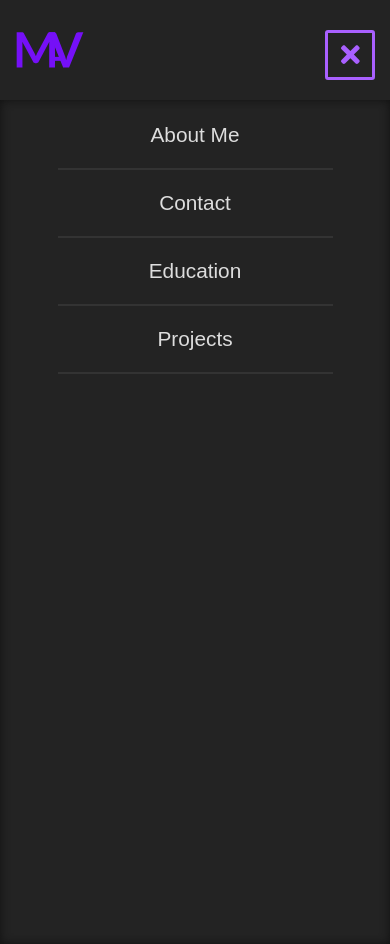
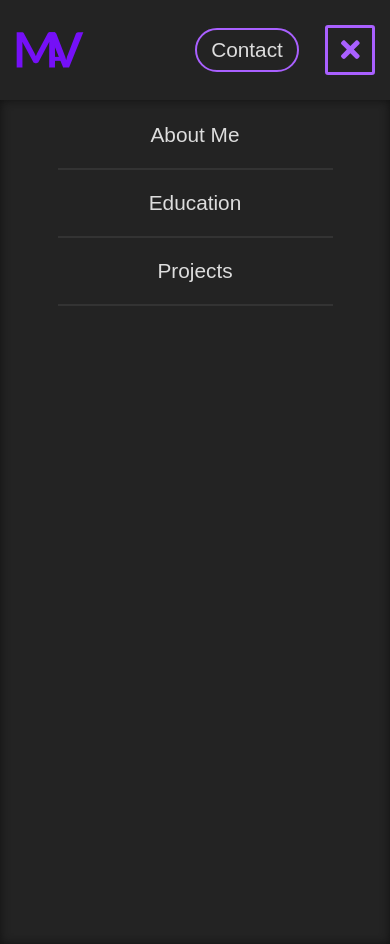
Before and after one commit to matthewvero/mattverocv, a React (Create React App) app: page / in a window 390 px wide. Both pictures are taken after a click on the element 350 px from the left and 55 px from the top of the page. Built offline with nearby package versions, Linux system fonts and the light colour scheme.

Commit message:
added contacts bar

```diff
--- a/src/App.js
+++ b/src/App.js
@@ -9,9 +9,10 @@ import { ThemeProvider } from 'styled-components';
 import {themeLight} from './theme'
 import AboutMePage from './pages/aboutme/about-me-page.component';
 import { usePageChangeListener } from './ui-custom-hooks';
-import { useDispatch } from 'react-redux';
+import { useDispatch, useSelector } from 'react-redux';
 import { setMainMenuVisible } from './redux';
 import { CSSTransition } from 'react-transition-group';
+import ContactDetails from './components/contact/contact-details.component';
 function App({history, match}) {
   const dispatch = useDispatch()
   const handlePageChange = () => {
@@ -20,7 +21,7 @@ function App({history, match}) {
   }
   // Check if page changes and reset scroll.
   usePageChangeListener(history, handlePageChange)
-
+  const contactVisible = useSelector(state => state.contactDetails.visible);
   return (
     <div className="App">
     <ThemeProvider theme={themeLight}>
@@ -28,8 +29,7 @@ function App({history, match}) {
 
 
 
-
-        <div style={{paddingTop: '100px', display: 'flex', flexDirection: 'column', alignItems: 'center'}}>
+        <div className='ting' style={{paddingTop: contactVisible ? '200px' : '100px', display: 'flex', flexDirection: 'column', alignItems: 'center'}}>
 
           <Route exact path='/'>
 
--- /dev/null
+++ b/src/components/contact/contact-details.styles.js
@@ -0,0 +1,60 @@
+import { FontAwesomeIcon } from '@fortawesome/react-fontawesome';
+import styled, { keyframes } from 'styled-components';
+
+export const ContactDetailsContainer = styled.div`
+      height: 100px;
+      width: 100%;
+      background-color: ${props => props.theme.surface};
+      border-radius: ${props => props.theme.borderRadius};
+      position: absolute;
+      bottom: -91%;
+      left: 0;
+      transform-origin: top;
+      display: flex;
+      justify-content: center;
+      &.contactDetails-enter {
+		transform: scaleY(0);
+	}
+	&.contactDetails-enter-active {
+            transition: all 100ms ease-out;
+		transform: scaleY(1);
+	}
+	&.contactDetails-exit {
+            transform: scaleY(1);
+	}
+	&.contactDetails-exit-active {
+            transition: all 100ms ease-out;
+		transform: scaleY(0);
+      }
+`;
+
+const fadein = keyframes`
+      0% {opacity: 0%;}
+      100% {opacity: 100%;}
+`
+
+export const ContactDetailsFader = styled.div`
+      width: 70%;
+      height: 100%;
+      opacity: 0;
+      animation: ${fadein} 100ms 150ms forwards 1;
+      display: flex;
+      align-items: center;
+      justify-content: center;
+`
+
+export const ContactButton = styled(FontAwesomeIcon)`
+margin: 0 10px;
+      font-size: 3rem;
+      color: ${props => props.theme.main};
+      cursor: pointer;
+      transform: scale(${props => {
+            if(props.$active) {
+                  return '0.9'
+            } else if (props.$hovering) {
+                  return '0.95'
+            } else {
+                  return '1'
+            }
+      }})
+`
--- a/src/components/header/header.component.jsx
+++ b/src/components/header/header.component.jsx
@@ -1,15 +1,21 @@
 import React, { useEffect, useState } from 'react'
-import { HeaderContainer, HeaderLink, HeaderNav } from './header.styles'
+import { HeaderContainer, HeaderLink, HeaderNav, MobileContactButton } from './header.styles'
 import { MAVLOGO } from './header.styles';
 import { withRouter } from 'react-router-dom';
 import { Text } from '../text.styles';
 import withTouchAnimator from '../../HOCs/with-touch-animator';
 import MainMenu from '../main-menu/main-menu.component';
 import {useDebounce} from '../../ui-custom-hooks.js'
-
+import ContactDetails from '../contact/contact-details.component';
+import { useDispatch, useSelector } from 'react-redux';
+import { toggleContactDetails } from '../../redux';
+import { CSSTransition } from 'react-transition-group';
 const Header = ({history}) => {
       const [popped, setPopped] = useState(false);
       const [transition, setTransition] = useState(false);
+      const contactDetailsVisible = useSelector(state => state.contactDetails.visible);
+      const [contactContentVisible, setContactContentVisible] = useState(false);
+      const dispatch = useDispatch();
       const handleScroll = () => {
             setTransition(true);
             setTimeout(() => setTransition(false), 200);
@@ -32,12 +38,13 @@ const Header = ({history}) => {
       }, [debounceHandleScroll, popped])
       const HeaderLinkTouch = withTouchAnimator(HeaderLink);
       const MAVLOGOTouch = withTouchAnimator(MAVLOGO);
+      const MobileContactButtonTouch = withTouchAnimator(MobileContactButton);
       return (
             <HeaderContainer $popped={popped} $transition={transition}>
+
                   <HeaderNav >
                         <HeaderLinkTouch
                               fn={() => history.push('/about')}
-
                         >
                               <Text>About Me</Text>
                         </HeaderLinkTouch>
@@ -55,19 +62,42 @@ const Header = ({history}) => {
 
                   <HeaderNav >
                         <HeaderLinkTouch
-                        fn={() => history.push('/projects')}
+                              fn={() => history.push('/projects')}
                         >
                               <Text>Projects</Text>
                         </HeaderLinkTouch>
                         <HeaderLinkTouch
-                        fn={() => history.push('/contact')}
+                              fn={() => dispatch(toggleContactDetails())}
                         >
                               <Text>Contact</Text>
                         </HeaderLinkTouch>
                   </HeaderNav>
 
+                  <div style={{height: '100%', width: '180px', display: 'flex', alignItems: 'center', justifyContent: 'space-between'}}>
 
-                  <MainMenu/>
+                        <MobileContactButtonTouch
+                              fn={() => dispatch(toggleContactDetails())}
+                        >
+                              <Text>Contact</Text>
+                        </MobileContactButtonTouch>
+
+                        <MainMenu/>
+
+                  </div>
+
+
+
+                  <CSSTransition
+                        in={contactDetailsVisible}
+                        timeout={200}
+                        unmountOnExit
+                        classNames='contactDetails'
+
+
+                  >
+                        <ContactDetails />
+                  </CSSTransition>
+
             </HeaderContainer>
       )
 }
--- a/src/components/header/header.styles.js
+++ b/src/components/header/header.styles.js
@@ -57,6 +57,7 @@ export const HeaderLink = styled.div`
       cursor: pointer;
       transform: scale(${props => props.$active ? '0.95' : '1'});
       transition: transform 50ms ease-out;
+
 `
 export const HeaderNav = styled.nav`
       height: 100%;
@@ -69,3 +70,17 @@ export const HeaderNav = styled.nav`
             display: none;
       }
 `
+export const MobileContactButton = styled.div`
+      display: none;
+      width: 100px;
+      height: 40px;
+      border: 2px solid ${props => props.theme.main};
+      border-radius: 50px;
+      align-items: center;
+      justify-content: center;
+      transform: scale(${props => props.$active ? '0.95' : '1'});
+      cursor: pointer;
+      @media (max-width: 1000px) {
+            display: flex;
+      }
+`
--- a/src/components/main-menu/main-menu.component.jsx
+++ b/src/components/main-menu/main-menu.component.jsx
@@ -2,7 +2,7 @@ import React, { useContext, useRef, useState } from 'react'
 import { useDispatch, useSelector } from 'react-redux'
 import { useClickOutsideListener } from '../../ui-custom-hooks'
 import { MainMenuContainer, MainMenuSlide, MainMenuButton, MainMenuShell, MainMenuItem } from './main-menu.styles'
-import { setMainMenuVisible, toggleMainMenu } from '../../redux.js';
+import { setContactDetailsVisible, setMainMenuVisible, toggleContactDetails, toggleMainMenu } from '../../redux.js';
 import { CSSTransition } from 'react-transition-group';
 import { FontAwesomeIcon } from '@fortawesome/react-fontawesome';
 import { faBars, faTimes } from '@fortawesome/free-solid-svg-icons';
@@ -16,8 +16,8 @@ const MainMenu = ({history}) => {
       const slideRef = useRef()
       const shellRef = useRef()
       const dispatch = useDispatch();
-
-      const visible = useSelector(state => state.visible);
+      const visible = useSelector(state => state.mainMenu.visible);
+      const contactVisible = useSelector(state => state.contactDetails.visible);
       const [slideVisible, setSlideVisible] = useState(false);
       const [active, setActive] = useState(false);
       const theme = useContext(ThemeContext);
@@ -30,6 +30,11 @@ const MainMenu = ({history}) => {
             if (visible) {
                   dispatch(setMainMenuVisible(false))
             }
+      }
+
+      const handleOpenContact = () => {
+            dispatch(toggleContactDetails())
+            dispatch(toggleMainMenu())
       }
 
       useClickOutsideListener(handleClickOutside, shellRef)
@@ -61,7 +66,7 @@ const MainMenu = ({history}) => {
                   onExited={() => setSlideVisible(false)}
             >
 
-                  <MainMenuContainer ref={mainMenuRef}>
+                  <MainMenuContainer ref={mainMenuRef} $contactsopen={contactVisible}>
                         <CSSTransition
                               in={slideVisible && visible}
                               classNames='mainmenuslide'
@@ -76,14 +81,6 @@ const MainMenu = ({history}) => {
                                                 fn={() => history.push('/about')}
                                           >
                                                 <Text>About Me</Text>
-                                          </MainMenuItemTouch>
-
-                                          <HR/>
-
-                                          <MainMenuItemTouch
-                                                fn={() => history.push('/contact')}
-                                          >
-                                                <Text>Contact</Text>
                                           </MainMenuItemTouch>
 
                                           <HR/>
--- a/src/index.css
+++ b/src/index.css
@@ -26,3 +26,7 @@ body {
 * {
   font-family: Arial, Helvetica, sans-serif;
 }
+
+.ting {
+  transition: all 100ms ;
+}
--- a/src/redux.js
+++ b/src/redux.js
@@ -1,6 +1,7 @@
-import { configureStore, createSlice } from "@reduxjs/toolkit"
+import { configureStore, createSlice } from "@reduxjs/toolkit";
 
-const mainMenuSlice = createSlice({
+
+const mainMenu = createSlice({
       name: 'mainMenu',
       initialState: {visible: false},
       reducers: {
@@ -10,10 +11,21 @@ const mainMenuSlice = createSlice({
 }
 )
 
+const contactDetails = createSlice({
+      name: 'contact',
+      initialState: {visible: false},
+      reducers: {
+            toggleContactDetails: state => {state.visible = !state.visible},
+            setContactDetailsVisible: (state, action) => {state.visible = action.payload}
+      }
+})
+
 const store = configureStore({
-      reducer: mainMenuSlice.reducer
+      reducer: {mainMenu: mainMenu.reducer, contactDetails: contactDetails.reducer}
 });
 
-export const {toggleMainMenu, setMainMenuVisible} = mainMenuSlice.actions;
+export const {toggleMainMenu, setMainMenuVisible} = mainMenu.actions;
+export const {toggleContactDetails, setContactDetailsVisible} = contactDetails.actions;
+
 
 export default store;
```
Also changed, not shown: src/components/contact/contact-details.component.jsx (added, +31 -0 lines), 1 other file (tests, documents, lock files or other folders).
